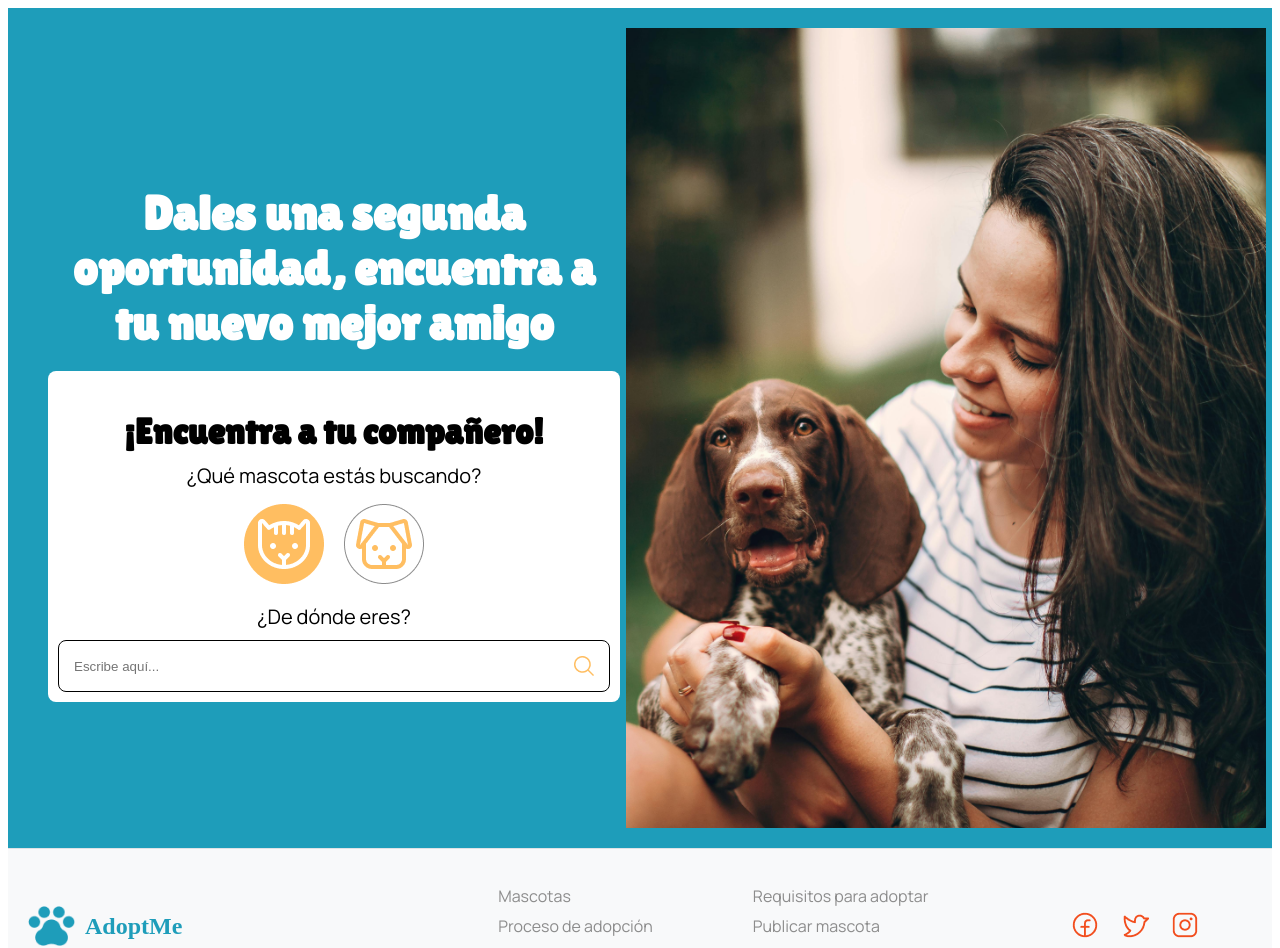
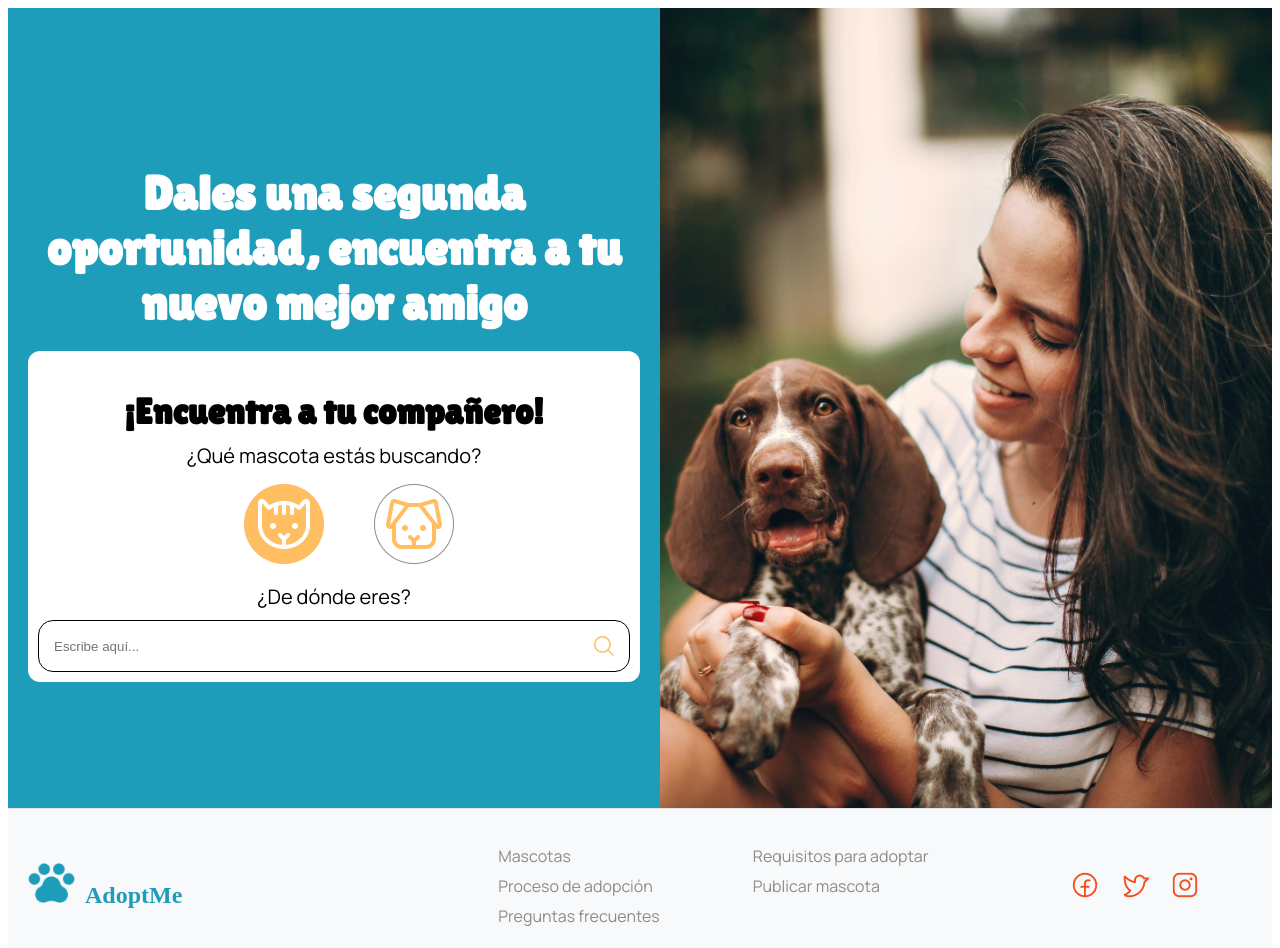
Before and after one commit to No-Country-simulation/c21-45-t-node-react, a React (Vite) app in the folder Frontend/: page / in a window 1280 px wide. Shown: the top 948 px of the page. Built offline with nearby package versions, Linux system fonts and the light colour scheme.

Commit message:
Actualizado el home. el footer aparece en todo los links y se utlizo los router

```diff
--- a/Frontend/package.json
+++ b/Frontend/package.json
@@ -11,7 +11,8 @@
   },
   "dependencies": {
     "react": "^18.3.1",
-    "react-dom": "^18.3.1"
+    "react-dom": "^18.3.1",
+    "react-router-dom": "^6.26.2"
   },
   "devDependencies": {
     "@eslint/js": "^9.11.1",
--- a/Frontend/src/App.jsx
+++ b/Frontend/src/App.jsx
@@ -1,11 +1,22 @@
 import React from 'react';
+import { BrowserRouter as Router, Route, Routes } from 'react-router-dom';
+import HomePage from './Components/pages/home/HomePage';
 import Links from './Components/Links';
 
 function App() {
   return (
-    <div className="App">
+    <Router>
+      <Routes>
+        <Route path="/" element={<HomePage />} />
+
+        <Route path="/mascotas" element={<div>Pagina de mascotas</div>} />
+        <Route path="/proceso-adopcion" element={<div>Proceso de Adopción Page</div>} />
+        <Route path="/preguntas-frecuentes" element={<div>Preguntas Frecuentes Page</div>} />
+        <Route path="/requisitos-adoptar" element={<div>Requisitos para Adoptar Page</div>} />
+        <Route path="/publicar-mascota" element={<div>Publicar Mascota Page</div>} />
+      </Routes>
       <Links />
-    </div>
+    </Router>
   );
 }
 
--- a/Frontend/src/Components/Links.jsx
+++ b/Frontend/src/Components/Links.jsx
@@ -1,7 +1,7 @@
 import React from 'react';
+import { Link } from 'react-router-dom';
 import Footer from './footer/footer';
 import HomePage from '../Components/pages/home/HomePage';
-
 function Links() {
   const footerLinks = [
     { href: '/mascotas', text: 'Mascotas' },
@@ -13,8 +13,15 @@ function Links() {
 
   return (
     <>
-      <HomePage />
-      <Footer logoText="AdoptMe" links={footerLinks} />
+
+      <Footer
+        logoText="AdoptMe"
+        links={footerLinks.map((link, index) => (
+          <Link key={index} to={link.href}>
+            {link.text}
+          </Link>
+        ))}
+      />
     </>
   );
 }
--- a/Frontend/src/Components/footer/footer.css
+++ b/Frontend/src/Components/footer/footer.css
@@ -22,11 +22,15 @@
   height: 40px;
   margin-right: 10px;
 }
+a{
+  text-decoration: none;
+}
 
 .footer-logo-text {
   font-size: 1.5rem;
   font-weight: bold;
   color: #1E9DBA;
+  text-decoration: none;
 }
 
 .footer-column {
--- a/Frontend/src/Components/footer/footer.jsx
+++ b/Frontend/src/Components/footer/footer.jsx
@@ -10,8 +10,10 @@ const Footer = ({ logoText }) => {
     <footer className="footer">
       <div className="footer-columns">
         <div className="footer-left">
+          <a href="/">
             <img src={logo} alt="Adopme Logo" className="footer-logo" />
             <span className="footer-logo-text">{logoText}</span>
+          </a>
         </div>
         <div className="footer-column">
           <ul className="footer-links">
@@ -40,7 +42,11 @@ const Footer = ({ logoText }) => {
           <ul className="footer-links">
             <li>
               <a href="https://facebook.com">
-        <img src={facebookLogo} alt="Facebook" className="social-logo" />
+                <img
+                  src={facebookLogo}
+                  alt="Facebook"
+                  className="social-logo"
+                />
               </a>
             </li>
             <li>
@@ -50,12 +56,15 @@ const Footer = ({ logoText }) => {
             </li>
             <li>
               <a href="https://instagram.com">
-        <img src={instagramLogo} alt="Instagram" className="social-logo" />
+                <img
+                  src={instagramLogo}
+                  alt="Instagram"
+                  className="social-logo"
+                />
               </a>
             </li>
           </ul>
         </div>
-
       </div>
     </footer>
   );
--- a/Frontend/src/Components/pages/home/HomePage.css
+++ b/Frontend/src/Components/pages/home/HomePage.css
@@ -1,12 +1,9 @@
-
-
 .home-container {
-    background-color: #1E9DBA;
+    background-color: #1e9dba;
     display: flex;
     justify-content: space-between;
     align-items: center;
     height: 100vh; /* Ocupa todo el alto de la ventana */
-    padding: 20px;
   }
 
   .home-left {
@@ -37,18 +34,16 @@
     font-size: 20px;
     font-family: "Manrope", sans-serif;
     font-optical-sizing: auto;
-
   }
 
   .search-section {
     background-color: #fff;
-    border-radius: 8px;
+    border-radius: 12px;
     padding: 10px; /* Agrega un padding para el recuadro */
   }
 
   /* Espaciado para las imágenes de gatos y perros */
   .search-section img {
-    /*      width: 80px; Ajusta el tamaño según sea necesario */
     margin: 10px; /* Espaciado entre las imágenes */
   }
 
@@ -59,19 +54,18 @@ font-size: 20px;
     align-items: center; /* Centra verticalmente */
     margin-top: 10px; /* Espaciado superior */
     border: 1px solid black; /* Borde del recuadro */
-    border-radius: 8px; /* Bordes redondeados */
+    border-radius: 15px; /* Bordes redondeados */
     padding: 5px; /* Espacio interno */
   }
 
   .search-input {
     width: 100%; /* El input ocupa todo el ancho disponible */
     padding: 10px;
-    border: none; /* Sin borde para el input */
+    border: none;
     outline: none; /* Sin contorno al enfocar */
   }
 
   .search-icon {
-
     width: 20px; /* Ajusta el tamaño del icono de lupa */
     height: 20px; /* Ajusta el tamaño del icono de lupa */
     cursor: pointer; /* Cambia el cursor para indicar que es clickeable */
@@ -80,13 +74,20 @@ font-size: 20px;
 
   .home-right {
     width: 50%; /* Ocupa la mitad derecha */
+    height: 100vh; /* Asegura que la altura sea del 100% de la pantalla */
     display: flex;
     justify-content: center;
     align-items: center;
+    padding: 0; /* Elimina cualquier padding/margen */
   }
 
   .main-image {
-    height: 100vh; /* Mantiene la relación de aspecto */
-    width: 1000px;
-    object-fit: cover;
+    width: 100%; /* Ocupará el 100% del contenedor */
+    height: 100%; /* Cubre el 100% del alto */
+    object-fit: cover; /* Asegura que la imagen cubra todo sin distorsión */
   }
+
+  .container-masc a img{
+    margin-left: 40px;
+
+  }
--- a/Frontend/src/Components/pages/home/HomePage.jsx
+++ b/Frontend/src/Components/pages/home/HomePage.jsx
@@ -18,8 +18,10 @@ const HomePage = () => {
         <div className="search-section">
           <h2>¡Encuentra a tu compañero!</h2>
           <p>¿Qué mascota estás buscando?</p>
-          <img src={gato} alt="" srcset="" />
-          <img src={perro} alt="" srcset="" />
+          <div className="container-masc">
+          <a href="http:/mascotas-gato"><img src={gato} alt="" srcset="" /></a>
+          <a href="http:/mascotas-perro"><img src={perro} alt="" srcset="" /></a>
+          </div>
           <p>¿De dónde eres?</p>
 
           {/* Input de texto */}
```
Also changed, not shown: 1 other file (tests, documents, lock files or other folders). Lines whose indentation alone changed are shown as unchanged.
